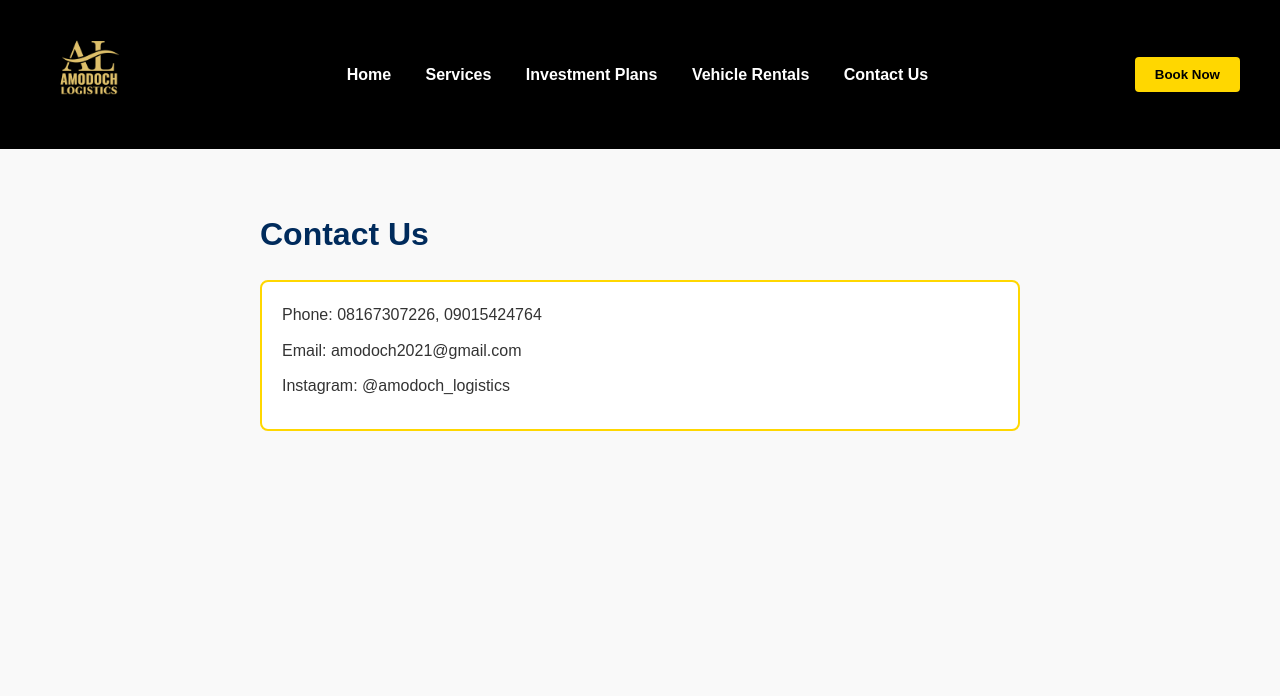
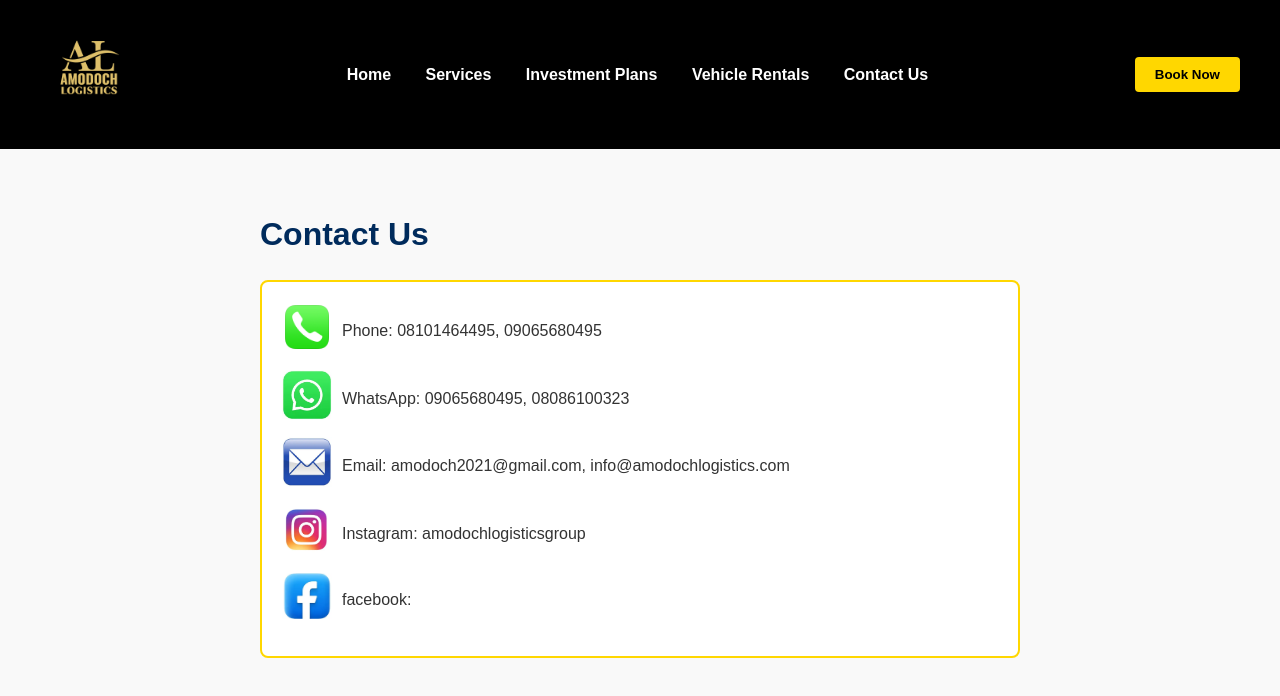
Before and after one commit to imhanbormichael/amodoch, a plain HTML site: page contacts/contact.html in a window 1280 px wide. Drawn offline with Linux system fonts and the light colour scheme.

Commit message:
added logos  to my assets and to my contact page

```diff
--- a/contacts/contact.css
+++ b/contacts/contact.css
@@ -79,7 +79,10 @@
   color: #002b5c;
 }
 
-.contact-page p {
+.contact-page  p {
+  display: flex;
+  align-items: center;
+  gap: 10px;
   font-size: 16px;
   margin-bottom: 10px;
 }
@@ -90,3 +93,7 @@
   border-radius: 8px;
   border: 2px solid gold;
 }
+
+.contact-info p a img {
+  max-width: 50px;
+}
--- a/contacts/contact.html
+++ b/contacts/contact.html
@@ -23,9 +23,11 @@
   <section class="contact-page">
   <h2>Contact Us</h2>
   <div class="contact-info">
-    <p>Phone: 08167307226, 09015424764</p>
-    <p>Email: amodoch2021@gmail.com</p>
-    <p>Instagram: @amodoch_logistics</p>
+    <p> <a href=""><img src="/assets/phone.png" alt=""></a> Phone: 08101464495, 09065680495</p>
+    <p> <a href=""> <img src="/assets/whatsapp.png" alt=""></a >WhatsApp: 09065680495, 08086100323</p>
+    <p> <a href=""> <img src="/assets/email.png" alt=""></a> Email: amodoch2021@gmail.com, info@amodochlogistics.com</p>
+    <p> <a href=""> <img src="/assets/instagram.png" alt=""></a> Instagram: amodochlogisticsgroup</p>
+    <p> <a href=""> <img src="/assets/facebook.png" alt=""></a> facebook: </p>
   </div>
 </section>
 </body>
```
Also changed, not shown: assets/email.png (added), assets/facebook.png (added), assets/instagram.png (added), assets/phone.png (added), assets/whatsapp.png (added).
